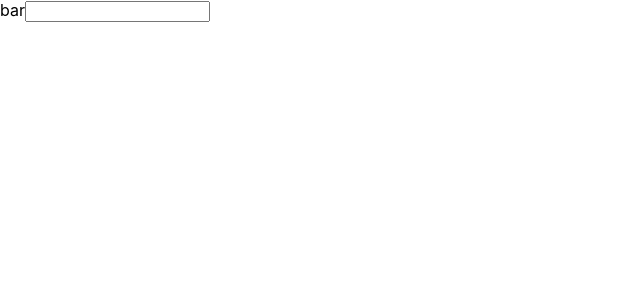
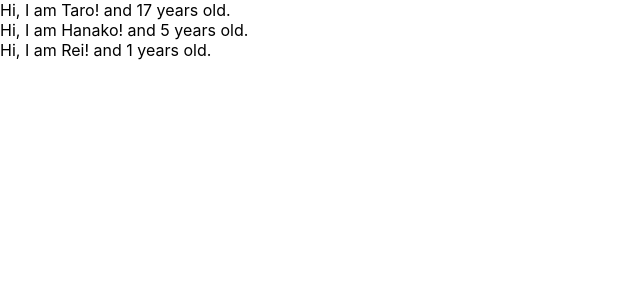
Before and after one commit to sekaaaaaaai/react-learning, a React (Create React App) app: page / in a window 1280 px wide. Shown: the top 300 px of the page, without its empty margins (0-640 px from the left). Built offline with nearby package versions, Linux system fonts and the light colour scheme.

Commit message:
edit prop

```diff
--- a/src/App.js
+++ b/src/App.js
@@ -3,16 +3,37 @@
 
 class App extends Component{
   render() {
+    const profiles = [
+      {name: "Taro", age: 17},
+      {name: "Hanako", age: 5},
+      {name: "Rei"}
+    ]
+
     const dom = <React.Fragment>
-      <label htmlFor="bar">bar</label>
-      <input type="text" onChange={() => {
-      console.log("Clicked.");
-    }} />
+      <div>
+        {
+          profiles.map((profile, index) => {
+            return <User name={profile.name} age={profile.age} key={index}/>
+          })
+        }
+      </div>
     </React.Fragment>
-
     ;
     return dom;
   }
 };
 
+const User = (props) => {
+  return (
+    <div>
+      Hi, I am {props.name}!
+      and {props.age} years old.
+    </div>
+  )
+}
+
+User.defaultProps = {
+  age: 1
+}
+
 export default App;
```
Also changed, not shown: 1 other file (tests, documents, lock files or other folders).
